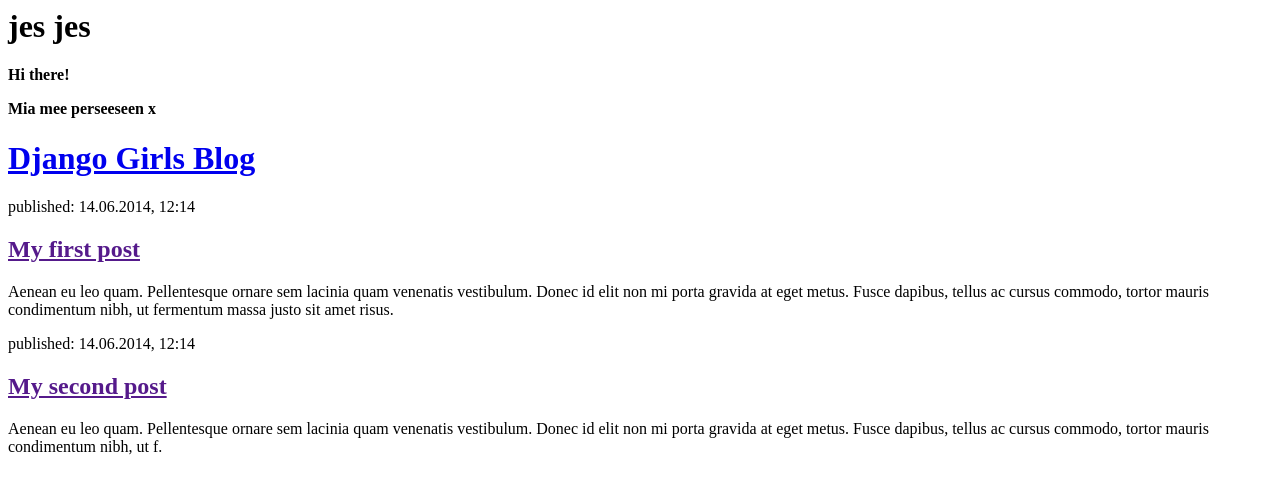
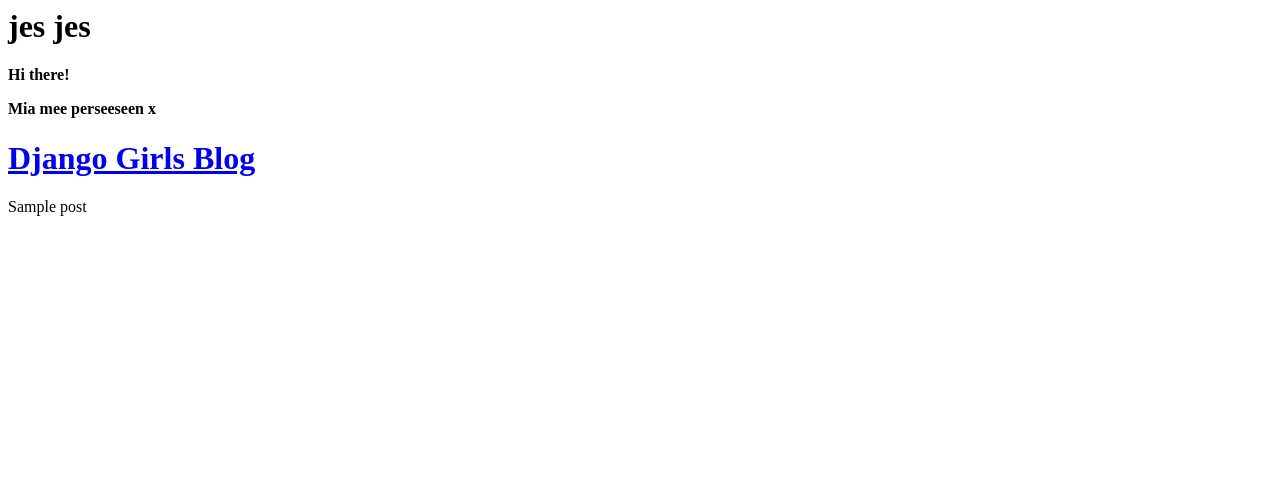
Before and after one commit to iidaayy/my-first-blog, a Django app: template blog/templates/blog/post_list.html in a window 1280 px wide. Shown: the top 494 px of the page. Run offline with Django 3.2, Linux system fonts and the light colour scheme; the template is opened without the code that fills it: values that come from a table or form of the project are taken from there, others are empty; tables that the repository leaves empty hold one stand-in row (values such as "Sample post").

Commit message:
Modified templates to display posts from database.

```diff
--- a/blog/templates/blog/post_list.html
+++ b/blog/templates/blog/post_list.html
@@ -11,21 +11,11 @@
     <head>
         <title>Django Girls blog</title>
     </head>
-    <body>
+
         <div>
             <h1><a href="/">Django Girls Blog</a></h1>
         </div>
 
-        <div>
-            <p>published: 14.06.2014, 12:14</p>
-            <h2><a href="">My first post</a></h2>
-            <p>Aenean eu leo quam. Pellentesque ornare sem lacinia quam venenatis vestibulum. Donec id elit non mi porta gravida at eget metus. Fusce dapibus, tellus ac cursus commodo, tortor mauris condimentum nibh, ut fermentum massa justo sit amet risus.</p>
-        </div>
-
-        <div>
-            <p>published: 14.06.2014, 12:14</p>
-            <h2><a href="">My second post</a></h2>
-            <p>Aenean eu leo quam. Pellentesque ornare sem lacinia quam venenatis vestibulum. Donec id elit non mi porta gravida at eget metus. Fusce dapibus, tellus ac cursus commodo, tortor mauris condimentum nibh, ut f.</p>
-        </div>
-    </body>
-</html>
+        {% for post in posts %}
+            {{ post }}
+        {% endfor %}
--- a/blog/views.py
+++ b/blog/views.py
@@ -1,6 +1,8 @@
 from django.shortcuts import render
+from django.utils import timezone
+from .models import Post
 
 def post_list(request):
-    return render(request, 'blog/post_list.html', {})
-
+    posts = Post.objects.filter(published_date__lte=timezone.now()).order_by('published_date')
+    return render(request, 'blog/post_list.html', {'posts': posts})
 # Create your views here.
```
